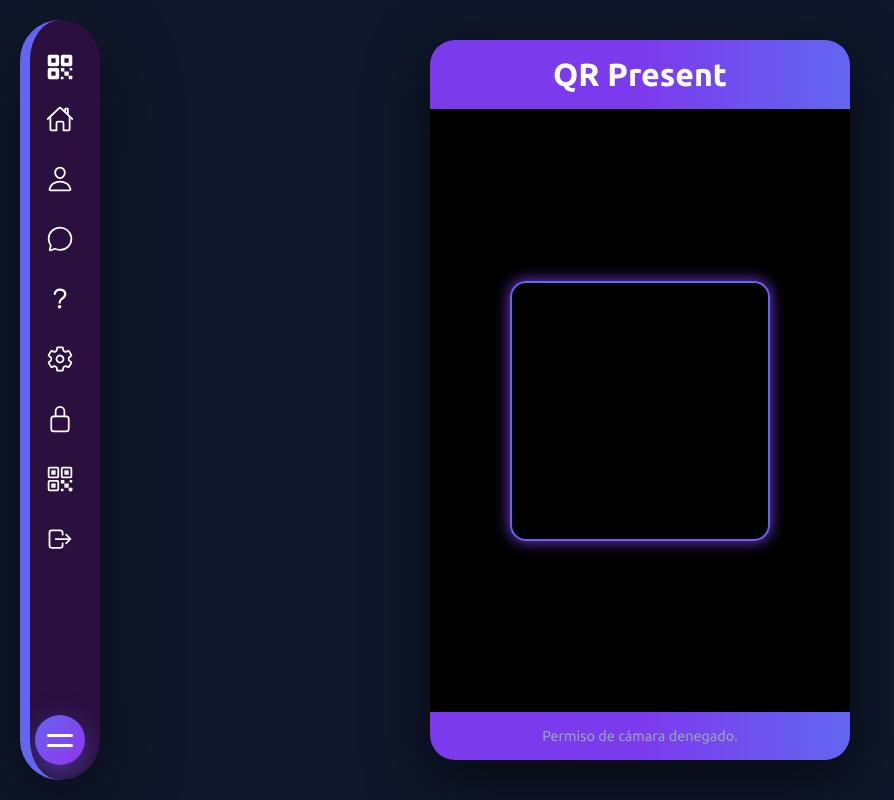
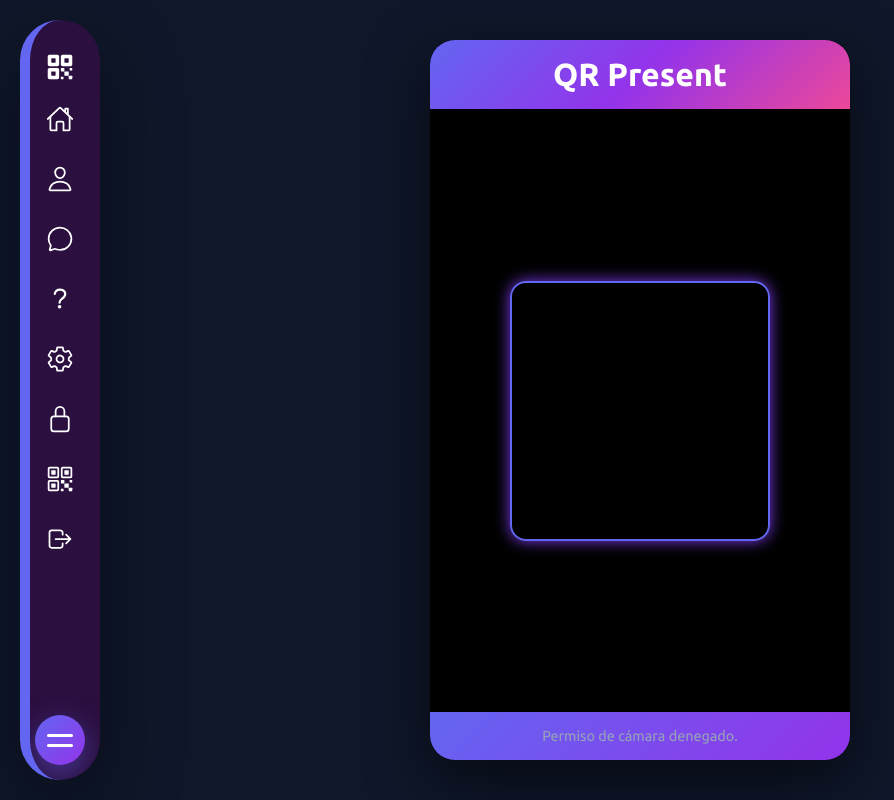
Before and after one commit to BeymarSotomayor/qrPresent, a Django app: page /scan/ in a window 1280 px wide. Shown: the whole page, without its empty margins (0-894 px from the left). Run offline with Django 5.2, Linux system fonts and the light colour scheme; a user stored in the database is signed in.

Commit message:
actualizacion de escaner

```diff
--- a/static/css/scanner.css
+++ b/static/css/scanner.css
@@ -39,7 +39,8 @@ body {
     padding: 1rem;
     text-align: center;
     /* background: #020617; */
-    background: linear-gradient(90deg, #7c3aed,#7c3aed, #6366f1);
+    /* background: linear-gradient(90deg, #7c3aed,#7c3aed, #6366f1); */
+    background: linear-gradient(135deg, #6366f1, #9333ea, #ec4899);
     color: #fff;
     font-weight: bold;
     border-top-left-radius: 25px;
@@ -82,7 +83,8 @@ video {
     padding: 1rem;
     text-align: center;
     /* background: #020617; */
-    background: linear-gradient(90deg, #7c3aed,#7c3aed, #6366f1);
+    /* background: linear-gradient(90deg, #7c3aed,#7c3aed, #6366f1); */
+    background: linear-gradient(135deg, #6366f1, #9333ea);
     color: #94a3b8;
     font-size: .9rem;
     border-bottom-left-radius: 25px;
```
Also changed, not shown: db.sqlite3, 1 other file.
